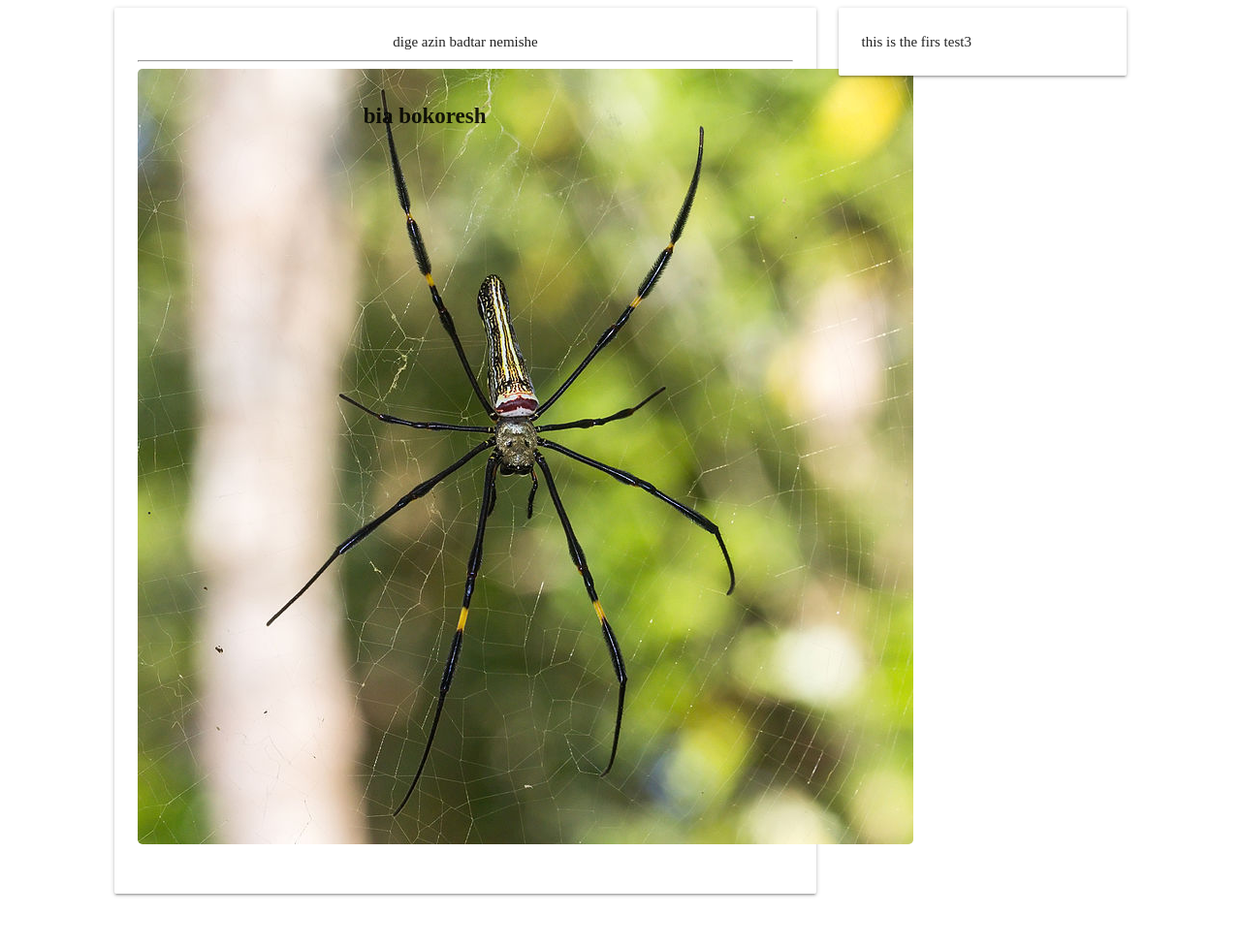
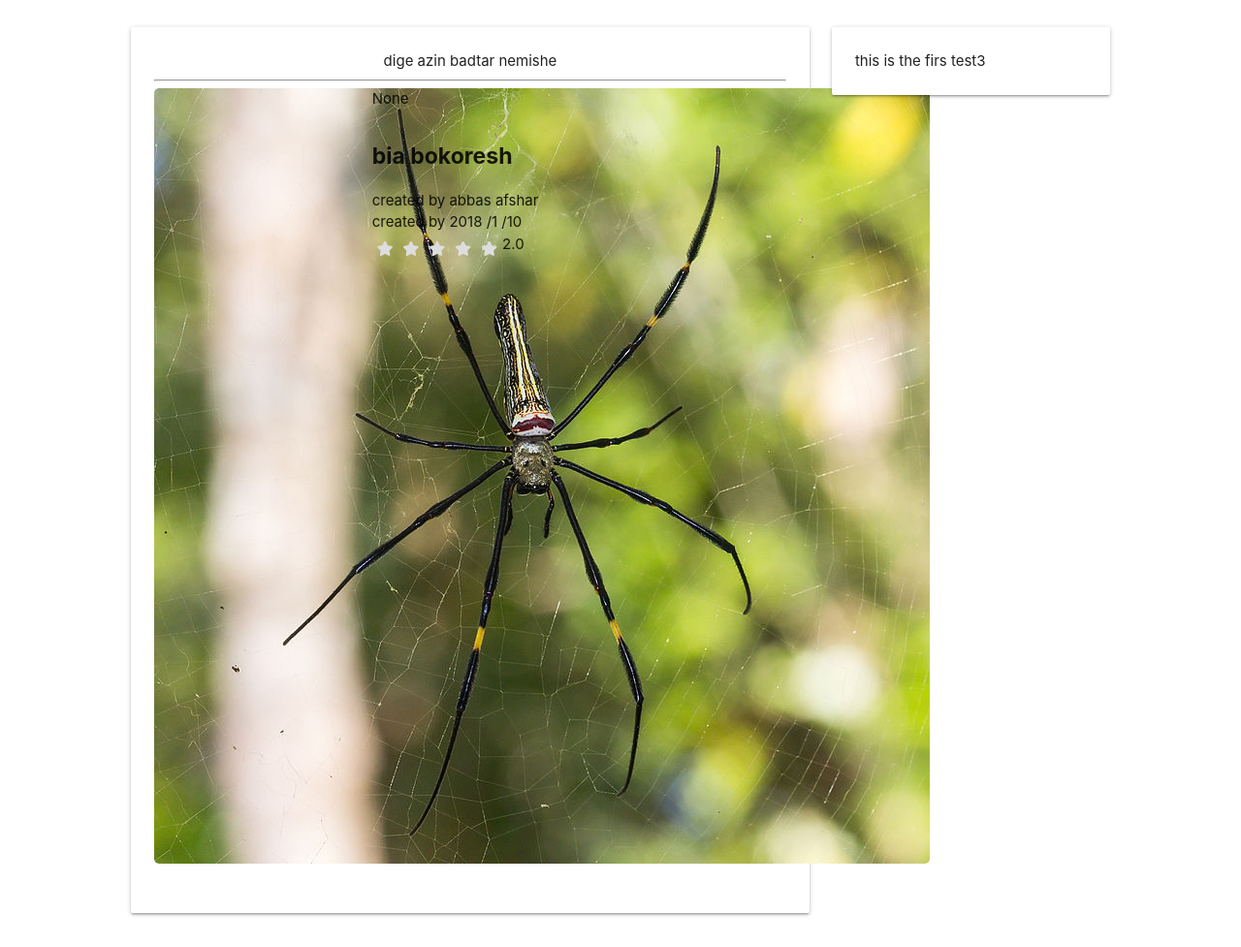
Before and after one commit to amin7mazaheri/Music_Site, a Django app: template app_music/templates/home.html in a window 1280 px wide. Shown: the whole page at 97% size. Before the commit the page ends 925 px from the top, so only its background shows below. Run offline with Django 3.2, Linux system fonts and the light colour scheme; the template is opened without the code that fills it: values that come from a table or form of the project are taken from there, others are empty; data comes from the database, SQL or seed files in the repository; both versions use the stored data as it was after the commit; some libraries are stand-ins or nearby versions; some web fonts are replaced.

Commit message:
added rating

```diff
--- a/app_music/models.py
+++ b/app_music/models.py
@@ -44,8 +44,7 @@ class Track(models.Model):
     music = models.FileField(upload_to='albums/%Y-%m-%d/')
 
     def __str__(self):
-        return self.titl
-        e
+        return self.title
 
 
 class Tag(models.Model):
--- /dev/null
+++ b/app_music/static/css/main.css
@@ -0,0 +1,54 @@
+  /* style of star rating */
+ @import url(//netdna.bootstrapcdn.com/font-awesome/3.2.1/css/font-awesome.css);
+
+fieldset, label { margin: 0; padding: 0; }
+body{ margin: 20px; }
+h1 { font-size: 1.5em; margin: 10px; }
+
+/****** Style Star Rating Widget *****/
+
+.rating {
+  border: none;
+  float: left;
+}
+
+.rating > input { display: none; }
+.rating > label:before {
+  margin: 5px;
+  font-size: 1.25em;
+  font-family: FontAwesome;
+  display: inline-block;
+  content: "\f005";
+}
+
+.rating > .half:before {
+  content: "\f089";
+  position: absolute;
+}
+
+.rating > label {
+  color: #ddd;
+ float: right;
+}
+
+/***** CSS Magic to Highlight Stars on Hover *****/
+
+.rating > input:checked ~ label, /* show gold star when clicked */
+.rating:not(:checked) > label:hover, /* hover current star */
+.rating:not(:checked) > label:hover ~ label { color: #FFD700;  } /* hover previous stars in list */
+
+.rating > input:checked + label:hover, /* hover current star when changing rating */
+.rating > input:checked ~ label:hover,
+.rating > label:hover ~ input:checked ~ label, /* lighten current selection */
+.rating > input:checked ~ label:hover ~ label { color: #FFED85;  }
+
+/*end og the rating */
+
+.album-cover{
+            /* height: 230px;*/
+            border-radius: 5px;
+        }
+        .album-title{
+            font-size:23px;
+            font-weight: bold;
+        }
--- a/app_music/templates/home.html
+++ b/app_music/templates/home.html
@@ -1,30 +1,21 @@
 {% load static %}
 {%load thumbnail%}
-
+{% load custom_datetime %}
 <!DOCTYPE html>
 <html lang="en">
 <head>
     <link rel="stylesheet" href="https://cdnjs.cloudflare.com/ajax/libs/materialize/1.0.0/css/materialize.min.css">
+    <link rel="stylesheet" href="{%static 'css/main.css' %}">
 
     <!-- Compiled and minified JavaScript -->
     <script src="https://cdnjs.cloudflare.com/ajax/libs/materialize/1.0.0/js/materialize.min.js"></script>
     <style>
+
         @font-face {
             font-family: IRANSans;
             src: url({% static 'font/Fonts/Iranian Sans License.txt' %});
         }
 
-        body {
-            font-family: IRANSans;
-        }
-        .album-cover{
-            /* height: 230px;*/
-            border-radius: 5px;
-        }
-        .album-title{
-            font-size:23px;
-            font-weight: bold;
-        }
     </style>
 
     <meta charset="UTF-8">
@@ -46,7 +37,18 @@
                     {% endthumbnail %}
                 </div>
                 <div class="col s8">
-<h2 class='gray-text text-darken-3 album-title'>{{album.title}}</h2>
+                    {{ album.release_date | date_spiliter }}
+                <h2 class='gray-text text-darken-3 album-title'>
+                {{album.title}}
+                </h2>
+                    <div class='gray-text text-darken-1'>created by {{album.artist}} </div>
+                    <div class='gray-text text-darken-1'>created by {{album.released_date | date:'Y /n /j'}}
+                     </div>
+
+<fieldset class="rating">
+   {{album.rate| rating |safe}}
+</fieldset>
+{{Album.rate}}
              </div>
 
 
@@ -59,4 +61,5 @@
     <div class="col s1"></div>
 </div>
 </body>
+
 </html>
--- /dev/null
+++ b/app_music/templatetags/custom_datetime.py
@@ -0,0 +1,21 @@
+from django import template
+from datetime import datetime
+register = template.Library()
+
+
+@register.filter
+def date_spiliter(date):
+	pass
+	# return date.strftime('%Y-%m-%d')
+@register.filter
+def rating (rate):
+	html = ''
+	for i in range (5):
+		active = None
+		if rate > i:
+			acitve = style = 'color:#ffd700'
+		html +=f'''
+			 <input type="radio" id="star{i}" name="rating" value="1" /><label class = "full" {active}for="star1" title="Sucks big time - 1 star"></label>
+    <input type="radio" id="starhalf" name="rating" value="half" /><label class="half" {active}for="starhalf" title="Sucks big time - 0.5 stars"></label>
+			'''
+	return html
--- a/app_music/views.py
+++ b/app_music/views.py
@@ -1,3 +1,4 @@
+
 from django.shortcuts import render
 from app_music.models import Album,Track, Artist, Tag
 def home(request):
--- a/manage.py
+++ b/manage.py
@@ -11,5 +11,5 @@ if __name__ == '__main__':
             "Couldn't import Django. Are you sure it's installed and "
             "available on your PYTHONPATH environment variable? Did you "
             "forget to activate a virtual environment?"
-        ) from exc
+        )
     execute_from_command_line(sys.argv)
```
Also changed, not shown: app_music/templatetags/__init__.py (added), db.sqlite3, 7 other files. Lines whose indentation alone changed are shown as unchanged.
